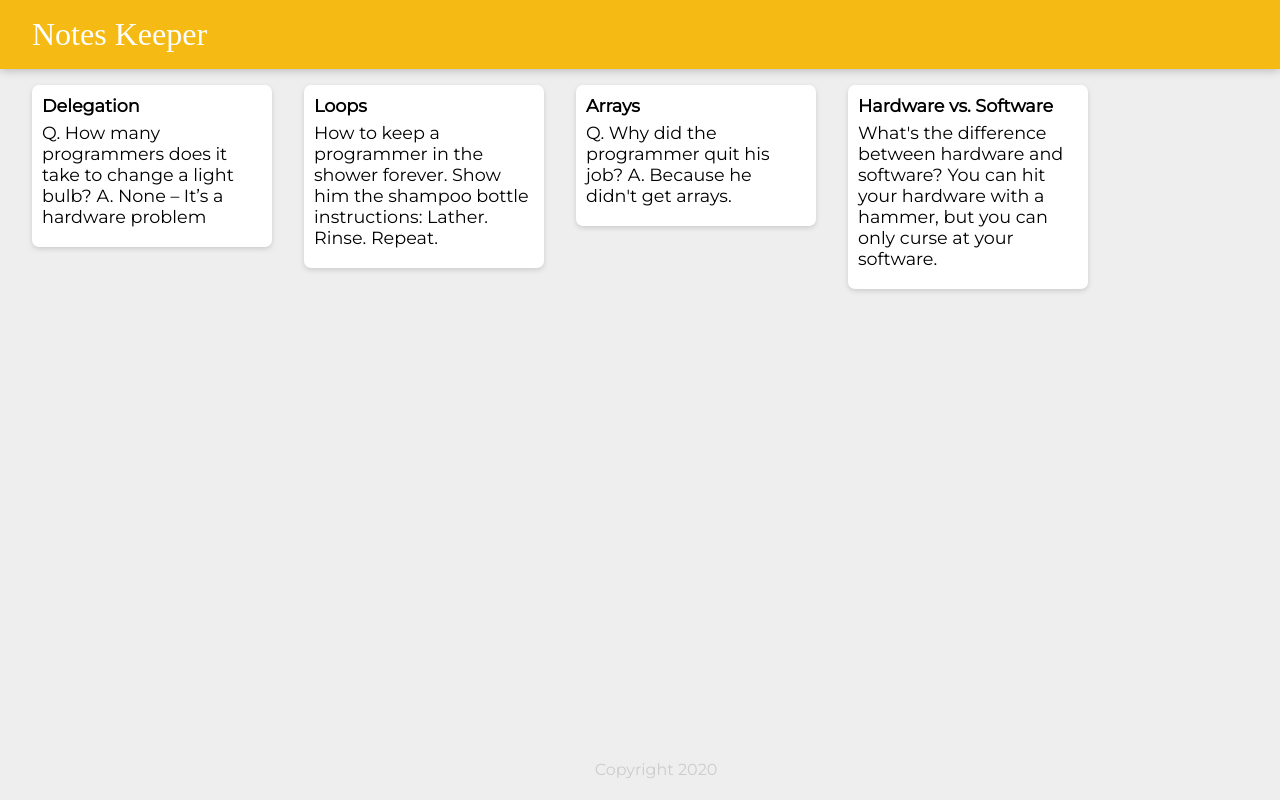
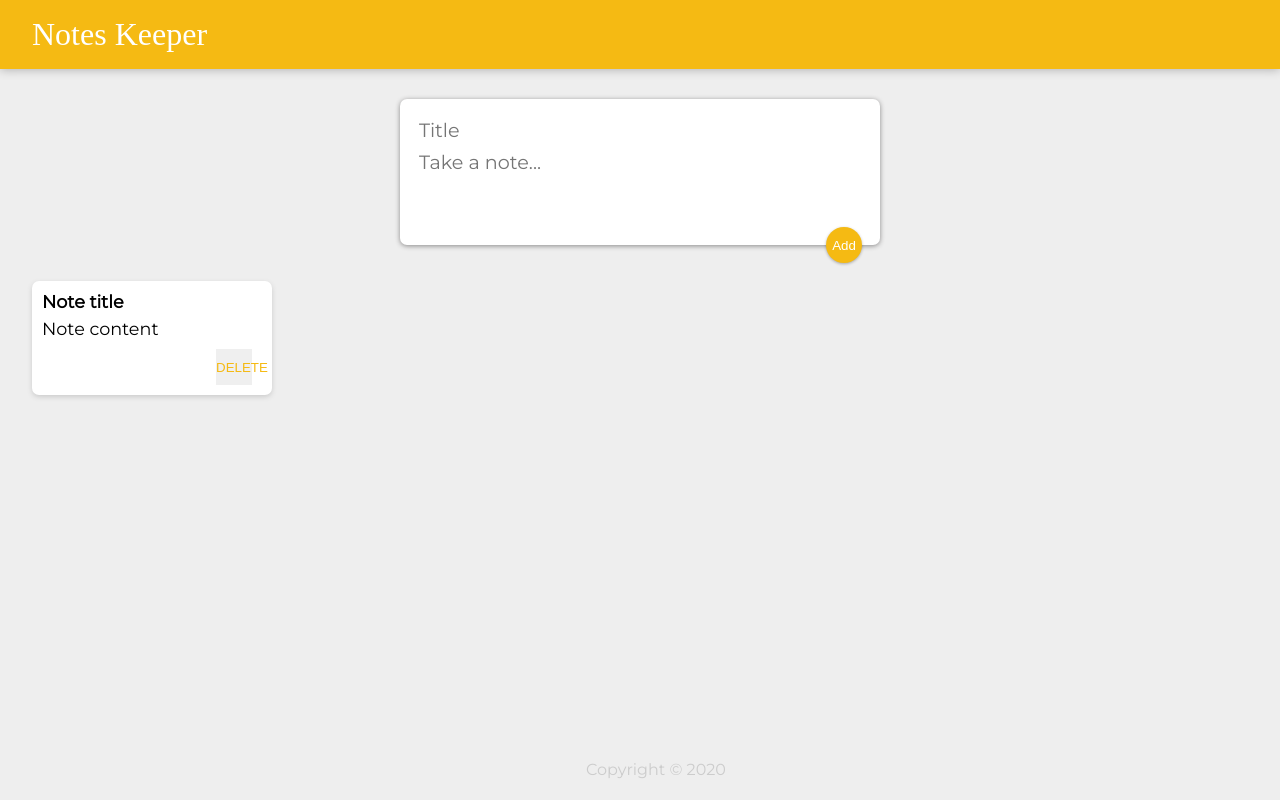
Before and after one commit to aishwaryakeskar/NotesKeeper, a React (Create React App) app: page / in a window 1280 px wide. Built offline with nearby package versions, Linux system fonts and the light colour scheme; a web font is replaced by a local one.

Commit message:
Add create note section

```diff
--- a/public/styles.css
+++ b/public/styles.css
@@ -54,3 +54,49 @@
   white-space: pre-wrap;
   word-wrap: break-word;
 }
+
+.note button {
+  position: relative;
+  float: right;
+  margin-right: 10px;
+  color: #f5ba13;
+  border: none;
+  width: 36px;
+  height: 36px;
+  cursor: pointer;
+  outline: none;
+}
+
+form {
+  position: relative;
+  width: 480px;
+  margin: 30px auto 20px auto;
+  background: #fff;
+  padding: 15px;
+  border-radius: 7px;
+  box-shadow: 0 1px 5px rgb(138, 137, 137);
+}
+form input,
+form textarea {
+  width: 100%;
+  border: none;
+  padding: 4px;
+  outline: none;
+  font-size: 1.2em;
+  font-family: inherit;
+  resize: none;
+}
+form button {
+  position: absolute;
+  right: 18px;
+  bottom: -18px;
+  background: #f5ba13;
+  color: #fff;
+  border: none;
+  border-radius: 50%;
+  width: 36px;
+  height: 36px;
+  box-shadow: 0 1px 3px rgba(0, 0, 0, 0.3);
+  cursor: pointer;
+  outline: none;
+}
--- a/src/components/App.jsx
+++ b/src/components/App.jsx
@@ -1,23 +1,17 @@
 import React from "react";
 import Header from "./Header";
-import Footer from "./Footer"
+import Footer from "./Footer";
 import Note from "./Note";
-import notes from "../notes";
+import CreateArea from "./CreateNoteArea";
 
 function App() {
   return (
     <div>
       <Header />
-            {notes.map(note => (
-                <Note
-                    key = {note.key}
-                    title = {note.title}
-                    content = {note.content}
-                />
-            ))}
+      <CreateArea />
+      <Note key={1} title="Note title" content="Note content" />
       <Footer />
     </div>
-
   );
 }
 
--- /dev/null
+++ b/src/components/CreateNoteArea.jsx
@@ -0,0 +1,15 @@
+import React from "react";
+
+function CreateArea() {
+  return (
+    <div>
+      <form>
+        <input name="title" placeholder="Title" />
+        <textarea name="content" placeholder="Take a note..." rows="3" />
+        <button>Add</button>
+      </form>
+    </div>
+  );
+}
+
+export default CreateArea;
--- a/src/components/Footer.jsx
+++ b/src/components/Footer.jsx
@@ -6,7 +6,7 @@
     return (
         <footer>
             <p>
-                Copyright {date.getFullYear()}
+                Copyright © {date.getFullYear()}
             </p>
         </footer>
     );
--- a/src/components/Note.jsx
+++ b/src/components/Note.jsx
@@ -5,6 +5,7 @@
     <div className="note">
       <h1>{props.title}</h1>
       <p>{props.content}</p>
+      <button>DELETE</button>
     </div>
   );
 }
```
Lines whose indentation alone changed are shown as unchanged.
